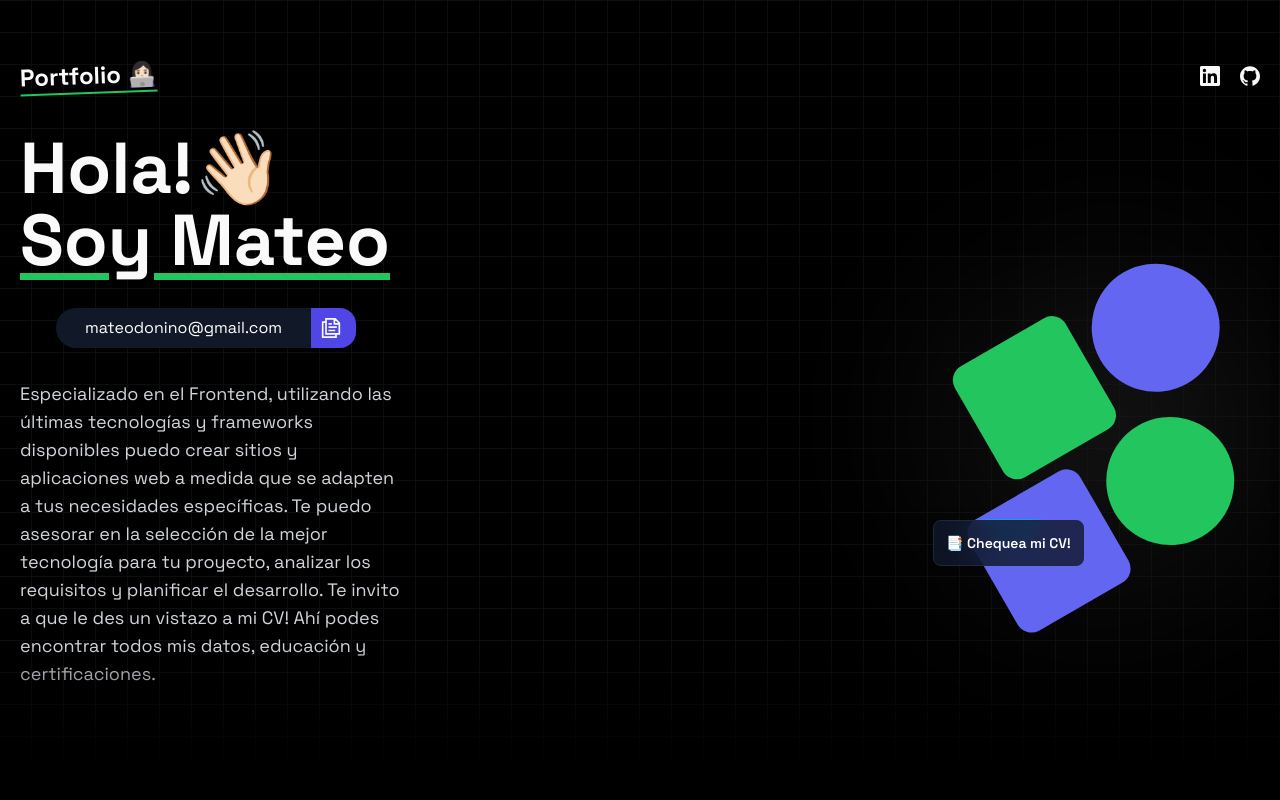
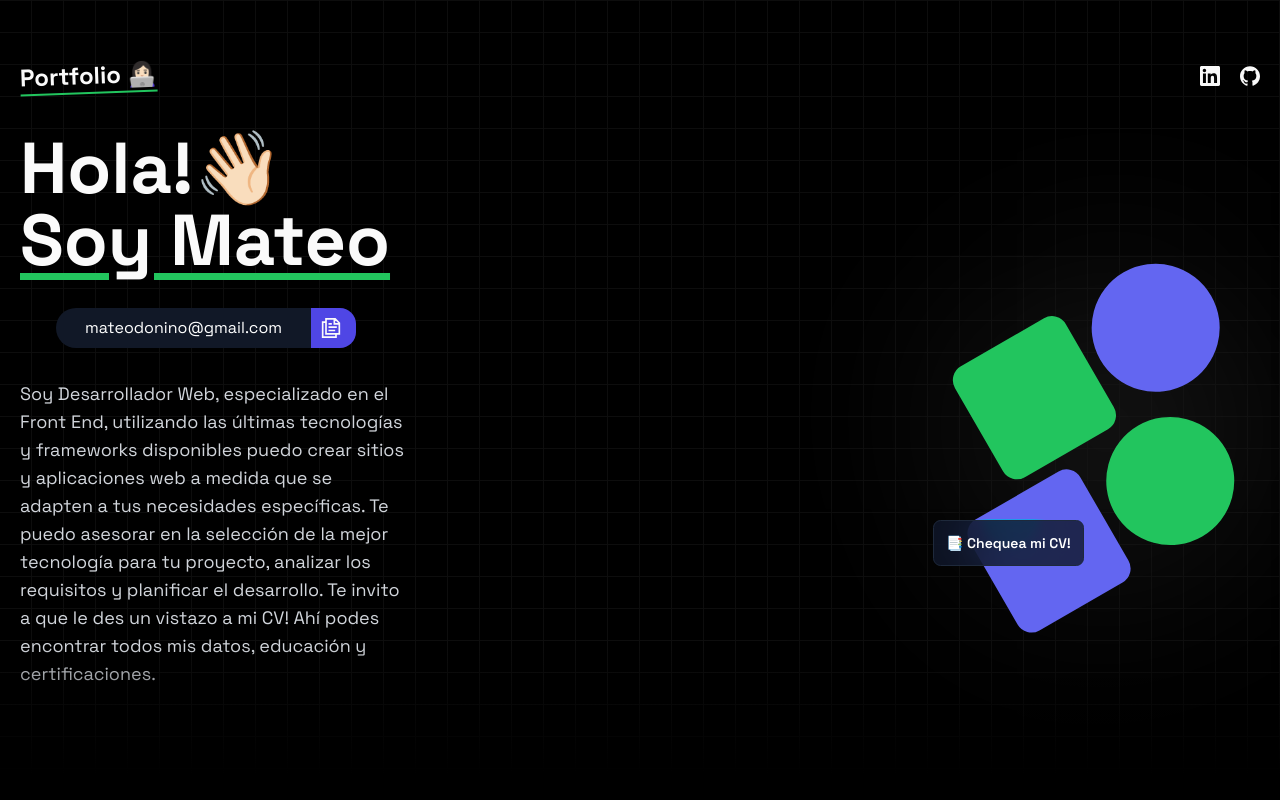
Before and after one commit to MateoDonino/porfolio-nextjs, a Next.js app: page / in a window 1280 px wide. Shown: the top 800 px of the page. Built offline with nearby package versions, Linux system fonts and the light colour scheme.

Commit message:
Actualización 2.3

```diff
--- a/app/(home)/components/Experience.tsx
+++ b/app/(home)/components/Experience.tsx
@@ -72,7 +72,7 @@ export default function Experience() {
                 target="_blank"
                 className=" mt-3 flex gap-2 items-center"
               >
-                <li>Página Web.</li>
+                <li className="cursor-default">Página Web.</li>
                 <svg
                   xmlns="http://www.w3.org/2000/svg"
                   fill="none"
@@ -91,9 +91,9 @@ export default function Experience() {
               <Link
                 href="https://github.com/VarelaCristianFacundo/lutin"
                 target="_blank"
-                className=" mt-1 flex gap-2 items-center"
+                className=" mt-1 flex gap-2 items-center "
               >
-                <li>Código Github.</li>
+                <li className="cursor-default">Código Github.</li>
                 <svg
                   xmlns="http://www.w3.org/2000/svg"
                   fill="none"
--- a/app/(home)/components/HeroSection.tsx
+++ b/app/(home)/components/HeroSection.tsx
@@ -46,7 +46,7 @@ export default function HeroSection() {
           </div>
           <p className="md:w-96 text-lg text-gray-300">
             {
-              "Especializado en el Frontend, utilizando las últimas tecnologías y frameworks disponibles puedo crear sitios y aplicaciones web a medida que se adapten a tus necesidades específicas. Te puedo asesorar en la selección de la mejor tecnología para tu proyecto, analizar los requisitos y planificar el desarrollo. Te invito a que le des un vistazo a mi CV! Ahí podes encontrar todos mis datos, educación y certificaciones."
+              "Soy Desarrollador Web, especializado en el Front End, utilizando las últimas tecnologías y frameworks disponibles puedo crear sitios y aplicaciones web a medida que se adapten a tus necesidades específicas. Te puedo asesorar en la selección de la mejor tecnología para tu proyecto, analizar los requisitos y planificar el desarrollo. Te invito a que le des un vistazo a mi CV! Ahí podes encontrar todos mis datos, educación y certificaciones."
             }
           </p>
           <hr className="invisible" />
--- a/app/(home)/components/Projects.tsx
+++ b/app/(home)/components/Projects.tsx
@@ -103,7 +103,7 @@ export default function Projects() {
               </div>
 
               <Link href={project.github} target="_blank">
-                <p className="mt-3 flex flex-row gap-2 text-xl justify-center hover:text-green-500">
+                <p className="mt-3 flex flex-row gap-2 text-xl justify-center hover:text-green-500 hover:scale-110 transition-all">
                   Codigo en GitHub <SiGithub className="mt-1 w-5 h-5" />
                 </p>
               </Link>
```
